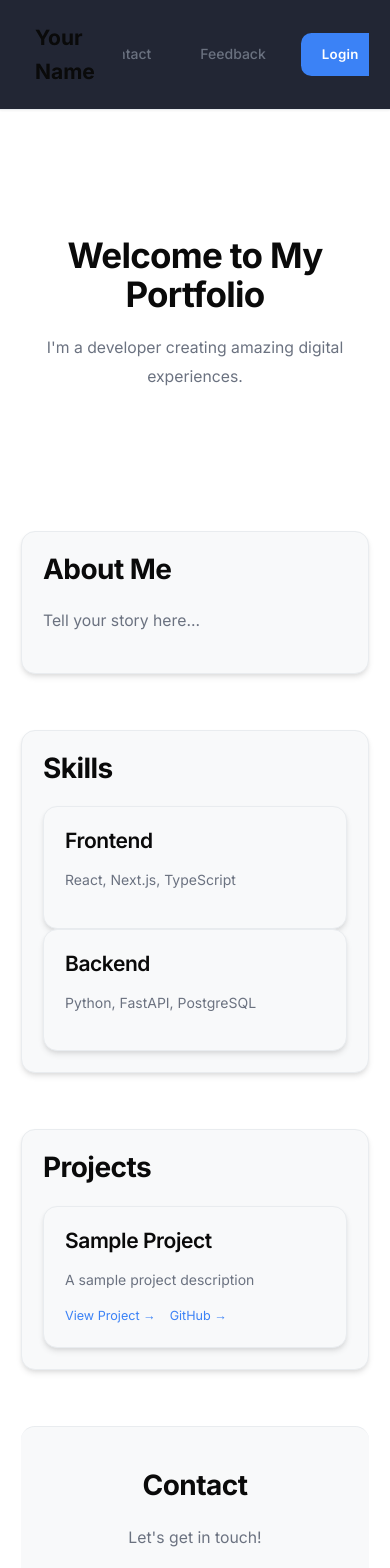
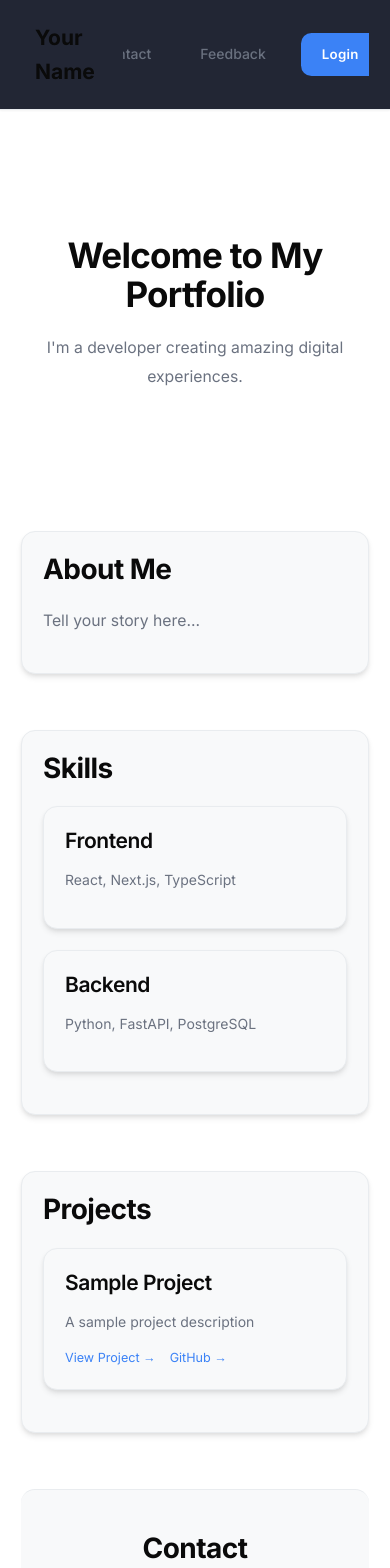
Before and after one commit to AlexRemiNoel/portfolio-alex, a Next.js app in the folder frontend/: page / in a window 390 px wide. Shown: the top 1568 px of the page. Built offline with nearby package versions, Linux system fonts and the light colour scheme; no server answers.

Commit message:
updated navbar

```diff
--- a/frontend/app/components/Navbar.tsx
+++ b/frontend/app/components/Navbar.tsx
@@ -82,7 +82,7 @@
               }}
             >
               <a
-                href="#about"
+                href="/"
                 style={{
                   color: "var(--muted)",
                   transition: "color 0.2s",
--- a/frontend/app/globals.css
+++ b/frontend/app/globals.css
@@ -379,6 +379,24 @@
 }
 
 /* ============================================
+   GRID STYLES
+   ============================================ */
+
+.grid-2 {
+  display: grid;
+  grid-template-columns: repeat(auto-fit, minmax(300px, 1fr));
+  gap: 2rem;
+  margin-bottom: 1.5rem;
+}
+
+@media (max-width: 768px) {
+  .grid-2 {
+    grid-template-columns: 1fr;
+    gap: 1.5rem;
+  }
+}
+
+/* ============================================
    UTILITY CLASSES
    ============================================ */
 
```
